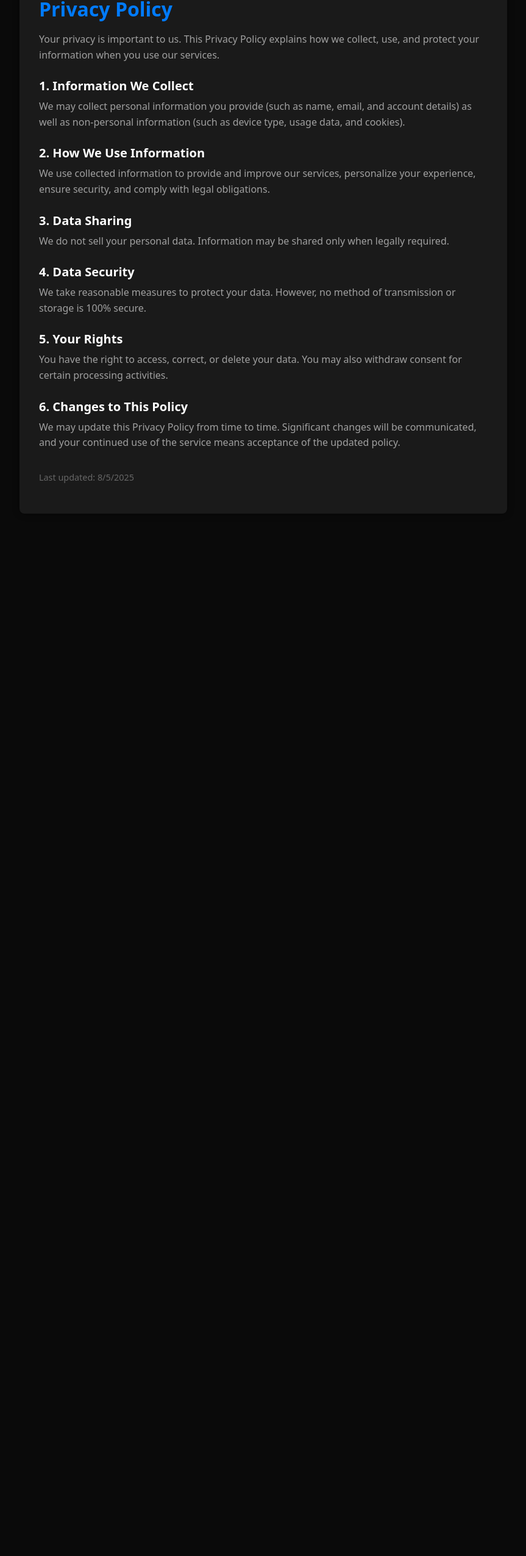
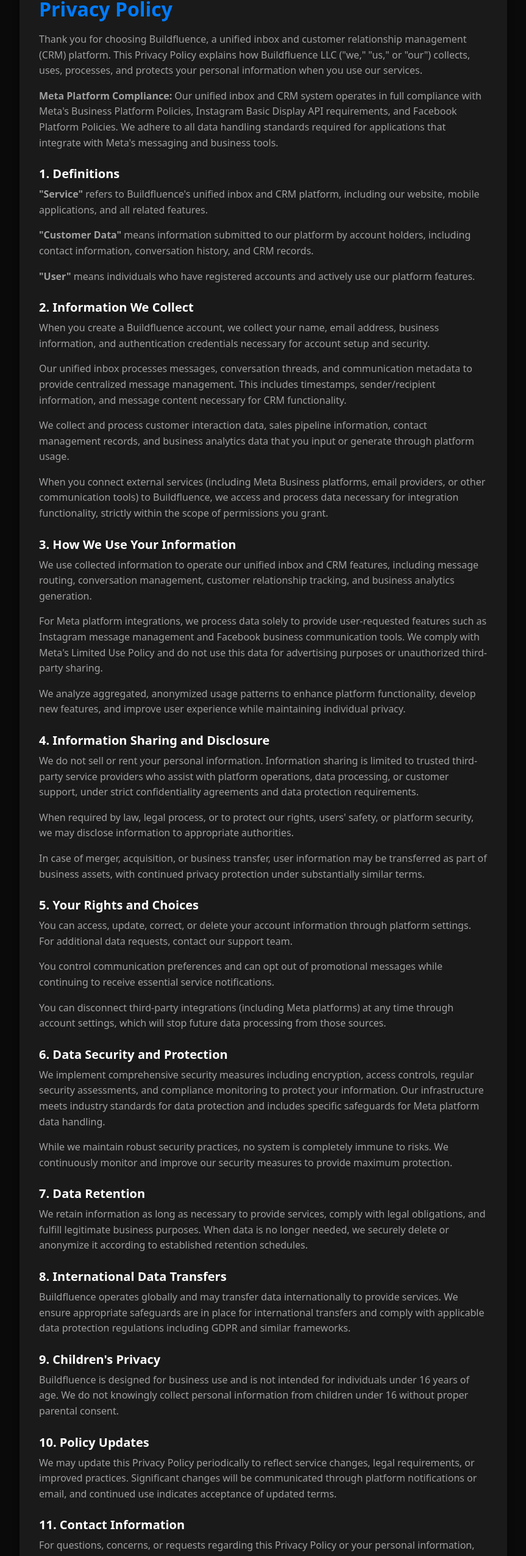
Before and after one commit to ShreyanshShri/the-dms-factory, a React (Create React App) app in the folder client/: page /privacy-policy in a window 1280 px wide. Shown: the part 71-2622 px from the top of the page at 61% size, without its empty margins (208-1071 px from the left). Before the commit the page ends 945 px from the top, so only its background shows below. Built offline with nearby package versions, Linux system fonts and the light colour scheme; no server answers.

Commit message:
Updated Privacy Policy

```diff
--- a/client/src/components/Index/Index.jsx
+++ b/client/src/components/Index/Index.jsx
@@ -1,4 +1,5 @@
 import { Link } from "react-router-dom";
+import Footer from "../utils/Footer";
 import "../../styles/index.css";
 
 export default function IndexPage() {
@@ -127,12 +128,7 @@
 					Get Started
 				</Link>
 			</section>
-
-			<footer className="dmf-footer">
-				<div className="container">
-					<p>© {new Date().getFullYear()} BuildFluence. All rights reserved.</p>
-				</div>
-			</footer>
+			<Footer />
 		</div>
 	);
 }
--- a/client/src/components/Privacy/PrivacyPolicy.jsx
+++ b/client/src/components/Privacy/PrivacyPolicy.jsx
@@ -1,53 +1,179 @@
 import "../../styles/privacyPolicy.css";
+import Footer from "../utils/Footer";
 
 export default function PrivacyPolicy() {
 	return (
+		<>
 			<div className="privacy-page">
 				<div className="privacy-container">
 					<h1>Privacy Policy</h1>
 
 					<p>
-					Your privacy is important to us. This Privacy Policy explains how we
-					collect, use, and protect your information when you use our services.
+						Thank you for choosing Buildfluence, a unified inbox and customer
+						relationship management (CRM) platform. This Privacy Policy explains
+						how Buildfluence LLC ("we," "us," or "our") collects, uses,
+						processes, and protects your personal information when you use our
+						services.
 					</p>
 
-				<h2>1. Information We Collect</h2>
 					<p>
-					We may collect personal information you provide (such as name, email,
-					and account details) as well as non-personal information (such as
-					device type, usage data, and cookies).
+						<strong>Meta Platform Compliance:</strong> Our unified inbox and CRM
+						system operates in full compliance with Meta's Business Platform
+						Policies, Instagram Basic Display API requirements, and Facebook
+						Platform Policies. We adhere to all data handling standards required
+						for applications that integrate with Meta's messaging and business
+						tools.
 					</p>
 
-				<h2>2. How We Use Information</h2>
+					<h2>1. Definitions</h2>
 					<p>
-					We use collected information to provide and improve our services,
-					personalize your experience, ensure security, and comply with legal
-					obligations.
+						<strong>"Service"</strong> refers to Buildfluence's unified inbox
+						and CRM platform, including our website, mobile applications, and
+						all related features.
+					</p>
+					<p>
+						<strong>"Customer Data"</strong> means information submitted to our
+						platform by account holders, including contact information,
+						conversation history, and CRM records.
+					</p>
+					<p>
+						<strong>"User"</strong> means individuals who have registered
+						accounts and actively use our platform features.
 					</p>
 
-				<h2>3. Data Sharing</h2>
+					<h2>2. Information We Collect</h2>
 					<p>
-					We do not sell your personal data. Information may be shared only when
-					legally required.
+						When you create a Buildfluence account, we collect your name, email
+						address, business information, and authentication credentials
+						necessary for account setup and security.
+					</p>
+					<p>
+						Our unified inbox processes messages, conversation threads, and
+						communication metadata to provide centralized message management.
+						This includes timestamps, sender/recipient information, and message
+						content necessary for CRM functionality.
+					</p>
+					<p>
+						We collect and process customer interaction data, sales pipeline
+						information, contact management records, and business analytics data
+						that you input or generate through platform usage.
+					</p>
+					<p>
+						When you connect external services (including Meta Business
+						platforms, email providers, or other communication tools) to
+						Buildfluence, we access and process data necessary for integration
+						functionality, strictly within the scope of permissions you grant.
 					</p>
 
-				<h2>4. Data Security</h2>
+					<h2>3. How We Use Your Information</h2>
 					<p>
-					We take reasonable measures to protect your data. However, no method
-					of transmission or storage is 100% secure.
+						We use collected information to operate our unified inbox and CRM
+						features, including message routing, conversation management,
+						customer relationship tracking, and business analytics generation.
+					</p>
+					<p>
+						For Meta platform integrations, we process data solely to provide
+						user-requested features such as Instagram message management and
+						Facebook business communication tools. We comply with Meta's Limited
+						Use Policy and do not use this data for advertising purposes or
+						unauthorized third-party sharing.
+					</p>
+					<p>
+						We analyze aggregated, anonymized usage patterns to enhance platform
+						functionality, develop new features, and improve user experience
+						while maintaining individual privacy.
 					</p>
 
-				<h2>5. Your Rights</h2>
+					<h2>4. Information Sharing and Disclosure</h2>
 					<p>
-					You have the right to access, correct, or delete your data. You may
-					also withdraw consent for certain processing activities.
+						We do not sell or rent your personal information. Information
+						sharing is limited to trusted third-party service providers who
+						assist with platform operations, data processing, or customer
+						support, under strict confidentiality agreements and data protection
+						requirements.
+					</p>
+					<p>
+						When required by law, legal process, or to protect our rights,
+						users' safety, or platform security, we may disclose information to
+						appropriate authorities.
+					</p>
+					<p>
+						In case of merger, acquisition, or business transfer, user
+						information may be transferred as part of business assets, with
+						continued privacy protection under substantially similar terms.
 					</p>
 
-				<h2>6. Changes to This Policy</h2>
+					<h2>5. Your Rights and Choices</h2>
 					<p>
-					We may update this Privacy Policy from time to time. Significant
-					changes will be communicated, and your continued use of the service
-					means acceptance of the updated policy.
+						You can access, update, correct, or delete your account information
+						through platform settings. For additional data requests, contact our
+						support team.
+					</p>
+					<p>
+						You control communication preferences and can opt out of promotional
+						messages while continuing to receive essential service
+						notifications.
+					</p>
+					<p>
+						You can disconnect third-party integrations (including Meta
+						platforms) at any time through account settings, which will stop
+						future data processing from those sources.
+					</p>
+
+					<h2>6. Data Security and Protection</h2>
+					<p>
+						We implement comprehensive security measures including encryption,
+						access controls, regular security assessments, and compliance
+						monitoring to protect your information. Our infrastructure meets
+						industry standards for data protection and includes specific
+						safeguards for Meta platform data handling.
+					</p>
+					<p>
+						While we maintain robust security practices, no system is completely
+						immune to risks. We continuously monitor and improve our security
+						measures to provide maximum protection.
+					</p>
+
+					<h2>7. Data Retention</h2>
+					<p>
+						We retain information as long as necessary to provide services,
+						comply with legal obligations, and fulfill legitimate business
+						purposes. When data is no longer needed, we securely delete or
+						anonymize it according to established retention schedules.
+					</p>
+
+					<h2>8. International Data Transfers</h2>
+					<p>
+						Buildfluence operates globally and may transfer data internationally
+						to provide services. We ensure appropriate safeguards are in place
+						for international transfers and comply with applicable data
+						protection regulations including GDPR and similar frameworks.
+					</p>
+
+					<h2>9. Children's Privacy</h2>
+					<p>
+						Buildfluence is designed for business use and is not intended for
+						individuals under 16 years of age. We do not knowingly collect
+						personal information from children under 16 without proper parental
+						consent.
+					</p>
+
+					<h2>10. Policy Updates</h2>
+					<p>
+						We may update this Privacy Policy periodically to reflect service
+						changes, legal requirements, or improved practices. Significant
+						changes will be communicated through platform notifications or
+						email, and continued use indicates acceptance of updated terms.
+					</p>
+
+					<h2>11. Contact Information</h2>
+					<p>
+						For questions, concerns, or requests regarding this Privacy Policy
+						or your personal information, please contact us at:{" "}
+						<strong>support@buildfluence.com</strong>
+					</p>
+					<p>
+						Business Name: <strong>Buildfluence LLC</strong>
 					</p>
 
 					<p className="last-updated">
@@ -55,5 +181,7 @@
 					</p>
 				</div>
 			</div>
+			<Footer />
+		</>
 	);
 }
--- /dev/null
+++ b/client/src/components/utils/Footer.jsx
@@ -0,0 +1,13 @@
+import { Link } from "react-router-dom"; // If using React
+
+import "../../styles/footer.css";
+
+export default function Footer() {
+	return (
+		<footer className="dmf-footer">
+			<span>© 2025 Buildfluence LLC. All rights reserved.</span>
+			<span className="footer-separator">•</span>
+			<Link to="/privacy-policy">Privacy Policy</Link>
+		</footer>
+	);
+}
--- /dev/null
+++ b/client/src/styles/footer.css
@@ -0,0 +1,42 @@
+/* Updated Footer with Privacy Policy Link */
+.dmf-footer {
+	border-top: 1px solid var(--border-color);
+	padding: 24px 0;
+	text-align: center;
+	font-size: 14px;
+	color: var(--text-muted);
+	margin-top: 60px;
+	display: flex;
+	justify-content: center;
+	align-items: center;
+	gap: 20px;
+	flex-wrap: wrap;
+}
+
+.dmf-footer a {
+	color: var(--text-muted);
+	text-decoration: none;
+	font-weight: 500;
+	transition: color 0.2s ease;
+}
+
+.dmf-footer a:hover {
+	color: var(--accent-primary);
+	text-decoration: underline;
+}
+
+.footer-separator {
+	color: var(--border-color);
+}
+
+/* Mobile responsive */
+@media (max-width: 600px) {
+	.dmf-footer {
+		flex-direction: column;
+		gap: 8px;
+	}
+
+	.footer-separator {
+		display: none;
+	}
+}
```
Lines whose indentation alone changed are shown as unchanged.
